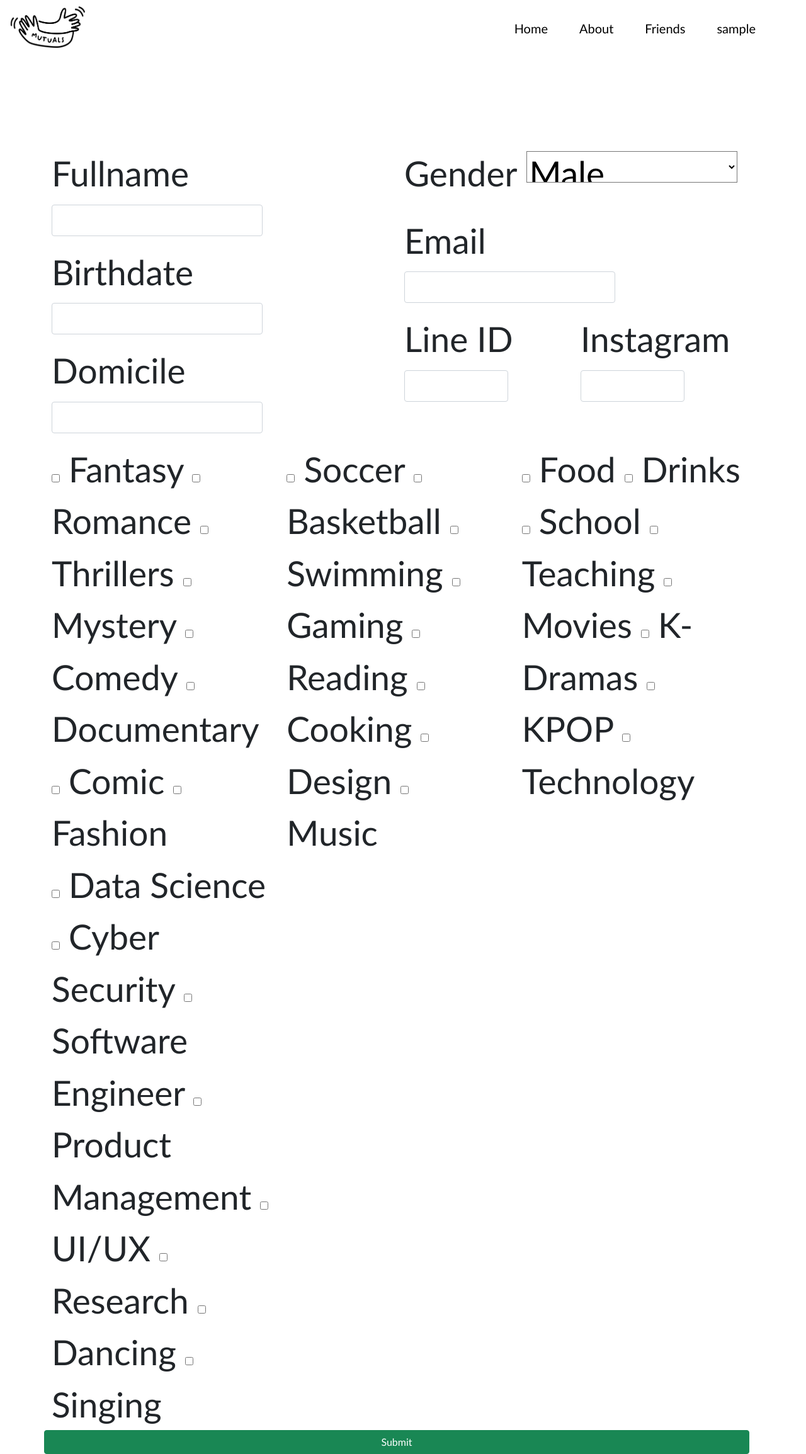
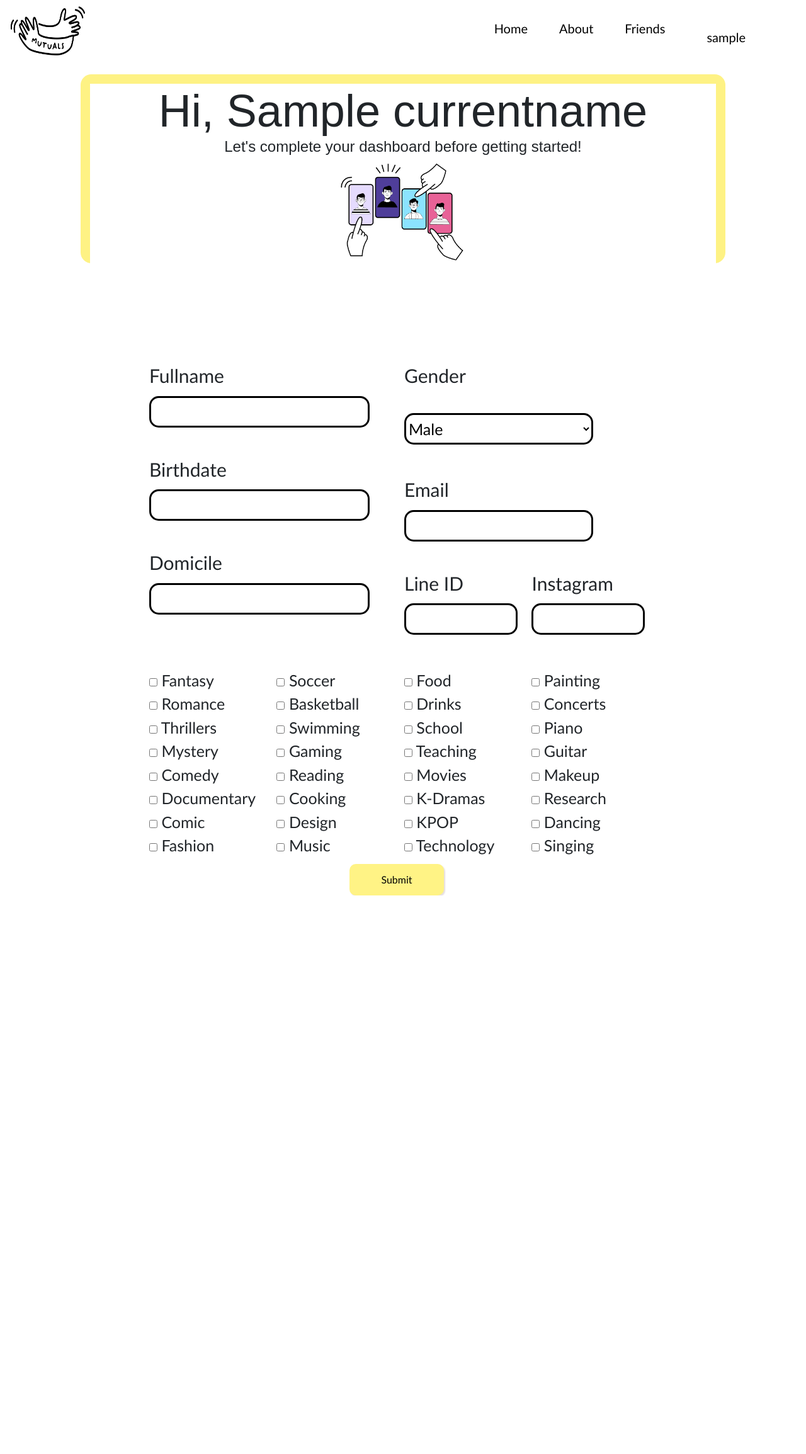
Before and after one commit to aryafchandra/Midterm-Project, a Django app: template templates/profile_form.html in a window 1280 px wide. Shown: the whole page at 63% size. After the commit the page ends 1422 px from the top, so only its background shows below. Run offline with Django 3.2, Linux system fonts and the light colour scheme; the template is opened without the code that fills it: most values are stand-ins (such as "Sample title", 1, 10 or a date in 2020).

Commit message:
audi edit html css profile form

```diff
--- a/static/css/forms.css
+++ b/static/css/forms.css
@@ -1,10 +1,23 @@
-div {
-    display: inline-block;
-}
 
-.left{
-    float: left;
-}
-.clear{
-    clear: both;
-}
+  .container-titlebox{
+    border-radius: 17px;
+    background-color: #FEF284;
+    padding: 15px;
+    width: 80%;
+    text-align: justify;
+    height: 300px;
+    margin-left: auto;
+    margin-right: auto;
+
+  }
+
+  h4::first-line{
+    font-size: 3em;
+
+  }
+
+  .headimg{
+      width: 20%;
+    align-items: flex-end;
+
+  }
--- a/templates/navbar_after.html
+++ b/templates/navbar_after.html
@@ -85,7 +85,7 @@ ul li a:hover::after {
   border: none;
   outline: none;
   font-size: inherit;
-  font-family: inherit;]
+  font-family: inherit;
   padding: 14px 16px;
   margin: 0;
 }
--- a/templates/profile_form.html
+++ b/templates/profile_form.html
@@ -4,9 +4,10 @@
 <head>
     <meta charset="UTF-8">
     <meta name="viewport" content="width=device-width, initial-scale=1.0">
-    <link rel="stylesheet" href="{% static 'css/style.css' %}">
+    <link rel="stylesheet" href="{% static 'css/forms.css' %}">
     <link href="https://cdn.jsdelivr.net/npm/bootstrap@5.0.0-beta2/dist/css/bootstrap.min.css" rel="stylesheet"
         integrity="sha384-BmbxuPwQa2lc/FVzBcNJ7UAyJxM6wuqIj61tLrc4wSX0szH/Ev+nYRRuWlolflfl" crossorigin="anonymous">
+
     <script src="https://ajax.googleapis.com/ajax/libs/jquery/3.6.0/jquery.min.js"></script>
     <script>
       $(document).ready(function(){
@@ -21,8 +22,44 @@
     </script>
 
 </head>
+<style>
+  label{
+    font-size: 30px;
+  }
+  .button:hover{
+        background-color:black;
+        color: white;
+    }
+    .button{
+      margin-left: auto;
+      margin-right: auto;
+      margin-top: 10px;
+      padding: 10px 45px;
+      text-align: center;
+      font-size: 16px;
+      transition-duration: 0.2s;
+      font-family: futura;
+      border-radius: 10px;
+      background-color:#FFF385;
+      color: black;
+      border: 10px;
+      float: center;
+      box-shadow: 2px 2px 2px rgb(230, 222, 222);
+    }
+</style>
+
 {% include "navbar_after.html" %}
 <body>
+  <div class="container-titlebox">
+  <center>
+    <h4>
+      Hi, {{currentname}}<br>
+      Let's complete your dashboard before getting started!
+    </h4>
+    <img class="headimg" src="{% static 'img/header.png'%}" alt="header">
+    <br>
+</center>
+</div>
     <div class="container">
         <div class="mb-6">
           <div class="row">
@@ -30,21 +67,21 @@
               <form action ="" method="POST"> {% csrf_token %}
                 <div class="mb-3">
                   <label for="exampleInputEmail1" class="form-label">Fullname</label>
-                  <input type="text" class="form-control" id="fname" name="fullname" style="width: 335px; height: 50px;">
+                  <input type="text" class="form-control" id="fname" name="fullname" style="width: 350px; height: 50px; border: 3px solid black; border-radius: 15px;">
                 </div>
                 <div class="mb-3">
                   <label for="exampleInputPassword1" class="form-label">Birthdate</label>
-                  <input type="text" class="form-control" id="DOB" name="DOB" style="width: 335px; height: 50px;">
+                  <input type="text" class="form-control" id="DOB" name="DOB" style="width: 350px; height: 50px; border: 3px solid black; border-radius: 15px;">
                 </div>
                 <div class="mb-3">
                   <label for="exampleInputPassword1" class="form-label">Domicile</label>
-                  <input type="text" class="form-control" id="Domicile" name="domicile" style="width: 335px; height: 50px;" >
+                  <input type="text" class="form-control" id="Domicile" name="domicile" style="width: 350px; height: 50px; border: 3px solid black; border-radius: 15px;">
                 </div>
             </div>
             <div class="col-6">
               <div class="mb-3">
                 <label for="exampleInputEmail1" class="form-label">Gender</label>
-                <select id="cars" name="gender"  style="width: 335px; height: 50px;">
+                <select id="cars" name="gender"  style="width: 300px; height: 50px; border: 3px solid black; border-radius: 15px; font-size: 25px;">
                   <option value="volvo">Male</option>
                   <option value="saab">Female</option>
                   <option value="opel">Other</option>
@@ -52,65 +89,70 @@
               </div>
               <div class="mb-3">
                 <label for="exampleInputPassword1" class="form-label">Email</label>
-                <input type="text" class="form-control" id="email" name="email" style="width: 335px; height: 50px;">
+                <input type="text" class="form-control" id="email" name="email" style="width: 300px; height: 50px; border: 3px solid black; border-radius: 15px;">
               </div>
               <div class="mb-3">
                 <div class="row">
                   <div class="col-6">
                     <label for="exampleInputPassword1" class="form-label">Line ID</label>
-                    <input type="text" class="form-control" id="line" name="line" style="width: 165px; height: 50px;">
+                    <input type="text" class="form-control" id="line" name="line" style="width: 180px; height: 50px; border: 3px solid black; border-radius: 15px;">
                   </div>
-                  <div class="col-6">
+                  <div class="col-4">
                     <label for="exampleInputPassword1" class="form-label">Instagram</label>
-                    <input type="text" class="form-control" id="ig"  name="instagram" style="width: 165px; height: 50px;">
+                    <input type="text" class="form-control" id="ig"  name="instagram" style="width: 180px; height: 50px; border: 3px solid black; border-radius: 15px;">
                   </div>
                 </div>
               </div>
             </div>
           </div>
           <div class="row">
-            <div class="col-4">
-              <input type="checkbox" value="Fantasy" class="combine"/> Fantasy
-              <input type="checkbox" value="Romance" class="combine"/> Romance
-              <input type="checkbox" value="Thrillers" class="combine"/> Thrillers
-              <input type="checkbox" value="Mystery" class="combine"/> Mystery
-              <input type="checkbox" value="Comedy" class="combine"/> Comedy
-              <input type="checkbox" value="Documentary" class="combine"/> Documentary
-              <input type="checkbox" value="Comic" class="combine"/> Comic
-              <input type="checkbox" value="Fashion" class="combine"/> Fashion
+            <div class="col-3" style="font-size: 25px;">
+              <br><input type="checkbox" value="Fantasy" class="combine"/> Fantasy
+              <br><input type="checkbox" value="Romance" class="combine"/> Romance
+              <br><input type="checkbox" value="Thrillers" class="combine"/> Thrillers
+              <br><input type="checkbox" value="Mystery" class="combine"/> Mystery
+              <br><input type="checkbox" value="Comedy" class="combine"/> Comedy
+              <br><input type="checkbox" value="Documentary" class="combine"/> Documentary
+              <br><input type="checkbox" value="Comic" class="combine"/> Comic
+              <br><input type="checkbox" value="Fashion" class="combine"/> Fashion
             </div>
-            <div class="col-4">
-              <input type="checkbox" value="Soccer" class="combine"/> Soccer
-              <input type="checkbox" value="Basketball" class="combine"/> Basketball
-              <input type="checkbox" value="Swimming" class="combine"/> Swimming
-              <input type="checkbox" value="Gaming" class="combine"/> Gaming
-              <input type="checkbox" value="Reading" class="combine"/> Reading
-              <input type="checkbox" value="Cooking" class="combine"/> Cooking
-              <input type="checkbox" value="Design" class="combine"/> Design
-              <input type="checkbox" value="Music" class="combine"/> Music
+            <div class="col-3" style="font-size: 25px;">
+              <br><input type="checkbox" value="Soccer" class="combine"/> Soccer
+              <br><input type="checkbox" value="Basketball" class="combine"/> Basketball
+              <br><input type="checkbox" value="Swimming" class="combine"/> Swimming
+              <br><input type="checkbox" value="Gaming" class="combine"/> Gaming
+              <br><input type="checkbox" value="Reading" class="combine"/> Reading
+              <br><input type="checkbox" value="Cooking" class="combine"/> Cooking
+              <br><input type="checkbox" value="Design" class="combine"/> Design
+              <br><input type="checkbox" value="Music" class="combine"/> Music
             </div>
-            <div class="col-4">
-              <input type="checkbox" value="Food" class="combine"/> Food
-              <input type="checkbox" value="Drinks" class="combine"/> Drinks
-              <input type="checkbox" value="School" class="combine"/> School
-              <input type="checkbox" value="Teaching" class="combine"/> Teaching
-              <input type="checkbox" value="Movies" class="combine"/> Movies
-              <input type="checkbox" value="K-Dramas" class="combine"/> K-Dramas
-              <input type="checkbox" value="KPOP" class="combine"/> KPOP
-              <input type="checkbox" value="Technology" class="combine"/> Technology
+            <div class="col-3" style="font-size: 25px;">
+              <br><input type="checkbox" value="Food" class="combine"/> Food
+              <br><input type="checkbox" value="Drinks" class="combine"/> Drinks
+              <br><input type="checkbox" value="School" class="combine"/> School
+              <br><input type="checkbox" value="Teaching" class="combine"/> Teaching
+              <br><input type="checkbox" value="Movies" class="combine"/> Movies
+              <br><input type="checkbox" value="K-Dramas" class="combine"/> K-Dramas
+              <br><input type="checkbox" value="KPOP" class="combine"/> KPOP
+              <br><input type="checkbox" value="Technology" class="combine"/> Technology
             </div>
-            <div class="col-4">
-              <input type="checkbox" value="Data Science" class="combine"/> Data Science
-              <input type="checkbox" value="Cyber Security" class="combine"/> Cyber Security
-              <input type="checkbox" value="Software Engineer" class="combine"/> Software Engineer
-              <input type="checkbox" value="Product Management" class="combine"/> Product Management
-              <input type="checkbox" value="UI/UX" class="combine"/> UI/UX
-              <input type="checkbox" value="Research" class="combine"/> Research
-              <input type="checkbox" value="Dancing" class="combine"/> Dancing
-              <input type="checkbox" value="Singing" class="combine"/> Singing
+            <div class="col-3" style="font-size: 25px;">
+              <br><input type="checkbox" value="Data Science" class="combine"/> Painting
+              <br><input type="checkbox" value="Cyber Security" class="combine"/> Concerts
+              <br><input type="checkbox" value="Software Engineer" class="combine"/> Piano
+              <br><input type="checkbox" value="Product Management" class="combine"/> Guitar
+              <br><input type="checkbox" value="UI/UX" class="combine"/> Makeup
+              <br><input type="checkbox" value="Research" class="combine"/> Research
+              <br><input type="checkbox" value="Dancing" class="combine"/> Dancing
+              <br><input type="checkbox" value="Singing" class="combine"/> Singing
             </div>
             <input type="hidden" name="interest" id="interestrslt"/>
-          <button type="submit" class="btn btn-success" value="Submit">Submit</button>
+            <br>
+            <br>
+            <button class="button" type ="submit" value="Submit" style="width: 150px; height: 50px; margin-bottom: 0%;">
+            Submit
+              </button>
+
         </form>
 
         </div>
```
Also changed, not shown: main/static/img/header.png (added).
